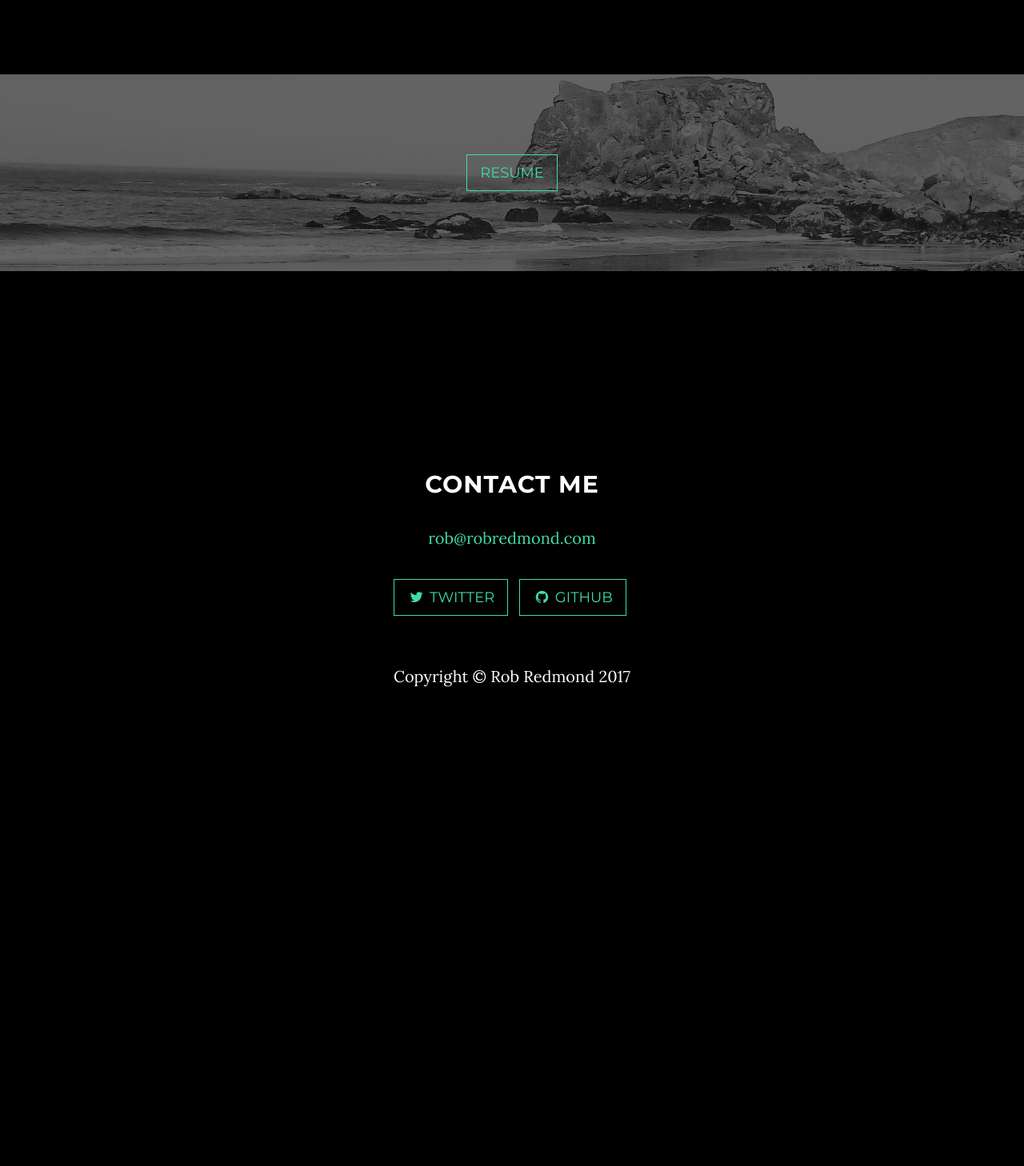
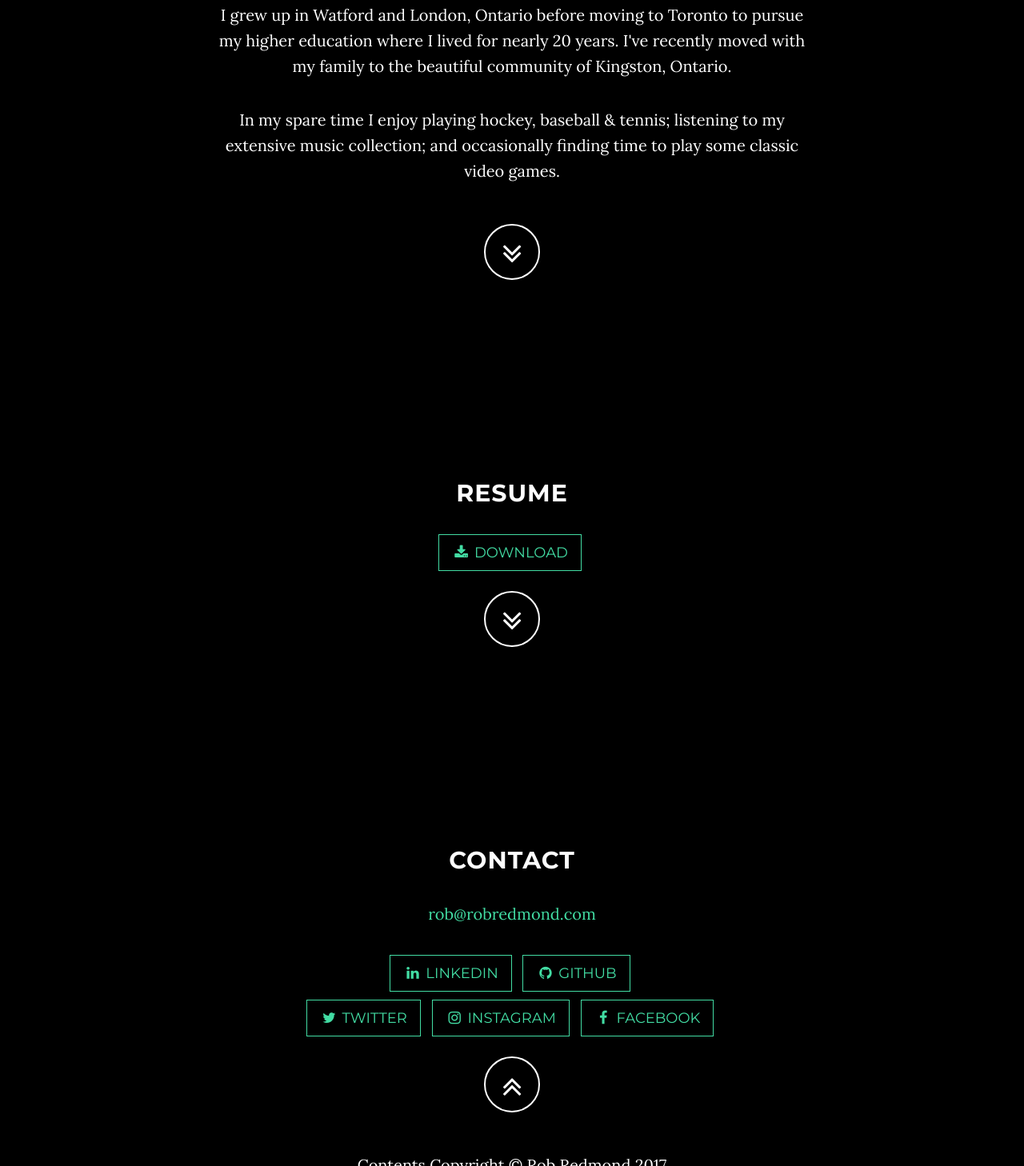
Before and after one commit to robredmond/www_robredmond_com, a website: page index.html in a window 1280 px wide. Shown: the part 1342-2800 px from the top of the page at 80% size. Before the commit the page ends 2254 px from the top, so only its background shows below. Drawn offline with nearby package versions, Linux system fonts and the light colour scheme; some packages are replaced by stand-ins of ours.

Commit message:
Updated content

```diff
--- a/index.html
+++ b/index.html
@@ -9,7 +9,7 @@
     <meta name="description" content="">
     <meta name="author" content="">
 
-    <title>Grayscale - Start Bootstrap Theme</title>
+    <title>Rob Redmond</title>
 
     <!-- Bootstrap Core CSS -->
     <link href="vendor/bootstrap/css/bootstrap.min.css" rel="stylesheet">
@@ -41,7 +41,7 @@
                     Menu <i class="fa fa-bars"></i>
                 </button>
                 <a class="navbar-brand page-scroll" href="#page-top">
-                    <i class="fa fa-play-circle"></i> <span class="light">Rob Redmond</span>
+                    <i class="fa fa-play-circle"></i> <span class="light">Rob</span> Redmond
                 </a>
             </div>
 
@@ -75,8 +75,9 @@
                 <div class="row">
                     <div class="col-md-8 col-md-offset-2">
                         <h1 class="brand-heading">Rob Redmond</h1>
-                        <p class="intro-text">Husband. Dada. Software Engineer. NΨ.
-                            <br>Vegetarian. London Knights/Toronto Blue Jays super fan.</p>
+                        <p class="intro-text">Software Engineer. NΨ Alumnus.
+                            <br>Husband. Dada. Vegetarian.
+                            <br>London Knights/Toronto Blue Jays/Pearl Jam superfan.</p>
                         <a href="#about" class="btn btn-circle page-scroll">
                             <i class="fa fa-angle-double-down animated"></i>
                         </a>
@@ -91,18 +92,29 @@
         <div class="row">
             <div class="col-lg-8 col-lg-offset-2">
                 <h2>About Me</h2>
-                <p>Coming soon</p>
+                <p>I'm a professional software developer with 14 years experience developing medical imaging software.  I've worked with a number of technologies across multiple platforms and have a demonstrated ability to adept my skillset as necessary.  Additionally, I have extensive experience implementing software solutions in the domains of the HL7, DICOM and IHE specifications.  <br>And I like vim.</p>
+                <p>I grew up in Watford and London, Ontario before moving to Toronto to pursue my higher education where I lived for nearly 20 years.  I've recently moved with my family to the beautiful community of Kingston, Ontario.</p>
+                <p>In my spare time I enjoy playing hockey, baseball &amp; tennis; listening to my extensive music collection; and occasionally finding time to play some classic video games.</p>
+                <a href="#contact" class="btn btn-circle page-scroll">
+                    <i class="fa fa-angle-double-down animated"></i>
+                </a>
             </div>
         </div>
     </section>
 
-    <!-- Download Section -->
-    <section id="resume" class="content-section text-center">
-        <div class="download-section">
-            <div class="container">
-                <div class="col-lg-8 col-lg-offset-2">
-                    <a href="http://startbootstrap.com/template-overviews/grayscale/" class="btn btn-default btn-lg">Resume</a>
-                </div>
+    <!-- Resume Section -->
+    <section id="resume" class="container content-section text-center">
+        <div class="row">
+            <div class="col-lg-8 col-lg-offset-2">
+                <h2>Resume</h2>
+                <ul class="list-inline banner-social-buttons">
+                    <li>
+                        <a href="https://goo.gl/xKW5OA" class="btn btn-default btn-lg"><i class="fa fa-download fa-fw"></i> <span class="network-name">Download</span></a>
+                    </li>
+                </ul>
+                <a href="#contact" class="btn btn-circle page-scroll">
+                    <i class="fa fa-angle-double-down animated"></i>
+                </a>
             </div>
         </div>
     </section>
@@ -111,17 +123,31 @@
     <section id="contact" class="container content-section text-center">
         <div class="row">
             <div class="col-lg-8 col-lg-offset-2">
-                <h2>Contact Me</h2>
+                <h2>Contact</h2>
                 <p><a href="mailto:rob@robredmond.com">rob@robredmond.com</a>
                 </p>
+                <ul class="list-inline banner-social-buttons">
+                    <li>
+                        <a href="https://www.linkedin.com/in/robredmond" class="btn btn-default btn-lg"><i class="fa fa-linkedin fa-fw"></i> <span class="network-name">LinkedIn</span></a>
+                    </li>
+                    <li>
+                        <a href="https://github.com/robredmond" class="btn btn-default btn-lg"><i class="fa fa-github fa-fw"></i> <span class="network-name">Github</span></a>
+                    </li>
+                </ul>
                 <ul class="list-inline banner-social-buttons">
                     <li>
                         <a href="https://twitter.com/robertredmond" class="btn btn-default btn-lg"><i class="fa fa-twitter fa-fw"></i> <span class="network-name">Twitter</span></a>
                     </li>
                     <li>
-                        <a href="https://github.com/robredmond" class="btn btn-default btn-lg"><i class="fa fa-github fa-fw"></i> <span class="network-name">Github</span></a>
+                        <a href="https://instagram.com/rob.redmond.ca" class="btn btn-default btn-lg"><i class="fa fa-instagram fa-fw"></i> <span class="network-name">Instagram</span></a>
+                    </li>
+                    <li>
+                        <a href="https://facebook.com/rob.redmond.ca" class="btn btn-default btn-lg"><i class="fa fa-facebook fa-fw"></i> <span class="network-name">Facebook</span></a>
                     </li>
                 </ul>
+                <a href="#page-top" class="btn btn-circle page-scroll">
+                    <i class="fa fa-angle-double-up animated"></i>
+                </a>
             </div>
         </div>
     </section>
@@ -129,7 +155,8 @@
     <!-- Footer -->
     <footer>
         <div class="container text-center">
-            <p>Copyright &copy; Rob Redmond 2017</p>
+            <p>Contents Copyright &copy; Rob Redmond 2017</p>
+            <p>Bootstrap template: <a href="https://startbootstrap.com/template-overviews/grayscale/">"Grayscale" by Start Bootstrap</a></p>
         </div>
     </footer>
 
@@ -142,9 +169,6 @@
     <!-- Plugin JavaScript -->
     <script src="https://cdnjs.cloudflare.com/ajax/libs/jquery-easing/1.3/jquery.easing.min.js"></script>
 
-    <!-- Google Maps API Key - Use your own API key to enable the map feature. More information on the Google Maps API can be found at https://developers.google.com/maps/ -->
-    <script type="text/javascript" src="https://maps.googleapis.com/maps/api/js?key=AIzaSyCRngKslUGJTlibkQ3FkfTxj3Xss1UlZDA&sensor=false"></script>
-
     <!-- Theme JavaScript -->
     <script src="js/grayscale.min.js"></script>
 
```
Also changed, not shown: 1 other file.
